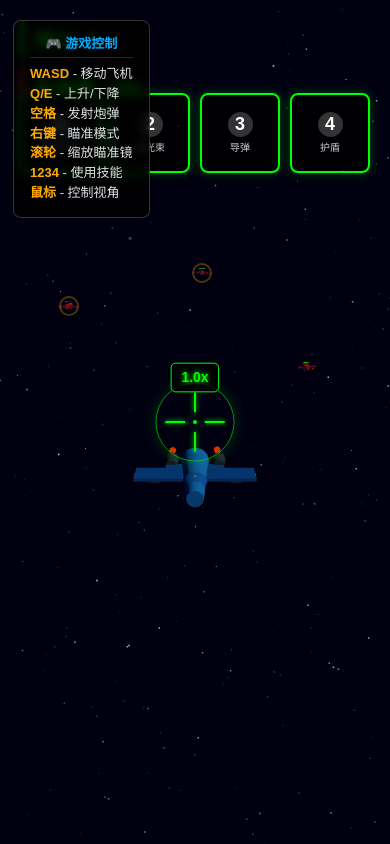
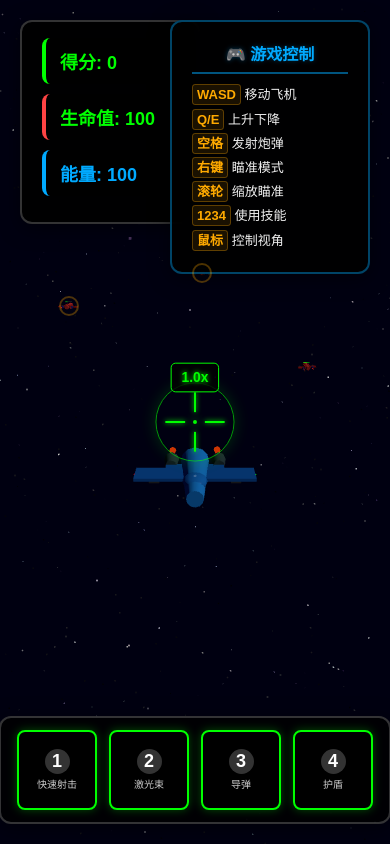
Before and after one commit to 9531lyj/space-battle-game, a website built with Vite: page index.html in a window 390 px wide. Built offline with nearby package versions, Linux system fonts and the light colour scheme; animation ran at ten frames a second.

Commit message:
Fix UI layout conflicts and improve control instructions display
 UI布局修复 (UI Layout Fixes):
- 修复控制说明与其他UI元素重叠问题
- 将玩家状态面板固定在左上角
- 将控制说明面板固定在右上角
- 将技能面板移至底部居中

 视觉效果优化 (Visual Improvements):
- 增强面板背景透明度和模糊效果
- 添加边框和阴影效果
- 优化键位高亮显示样式
- 改进悬停交互效果

 响应式设计 (Responsive Design):
- 使用 fixed 定位避免滚动问题
- 优化面板尺寸和间距
- 确保在不同屏幕尺寸下正常显示
- 移除可能导致冲突的padding

 代码优化 (Code Improvements):
- 简化HTML结构
- 优化CSS选择器
- 提高z-index层级管理
- 改进文字可读性

作者: 9531lyj
邮箱: 2233613389@qq.com

```diff
--- a/index.html
+++ b/index.html
@@ -40,13 +40,13 @@
 
         <div id="instructions">
           <p>🎮 游戏控制</p>
-          <p><strong>WASD</strong> - 移动飞机</p>
-          <p><strong>Q/E</strong> - 上升/下降</p>
-          <p><strong>空格</strong> - 发射炮弹</p>
-          <p><strong>右键</strong> - 瞄准模式</p>
-          <p><strong>滚轮</strong> - 缩放瞄准镜</p>
-          <p><strong>1234</strong> - 使用技能</p>
-          <p><strong>鼠标</strong> - 控制视角</p>
+          <p><strong>WASD</strong> 移动飞机</p>
+          <p><strong>Q/E</strong> 上升下降</p>
+          <p><strong>空格</strong> 发射炮弹</p>
+          <p><strong>右键</strong> 瞄准模式</p>
+          <p><strong>滚轮</strong> 缩放瞄准</p>
+          <p><strong>1234</strong> 使用技能</p>
+          <p><strong>鼠标</strong> 控制视角</p>
         </div>
       </div>
       <canvas id="game-canvas"></canvas>
--- a/src/style.css
+++ b/src/style.css
@@ -23,28 +23,49 @@ body {
   height: 100%;
 }
 
+/* UI覆盖层 - 移除padding避免布局冲突 */
 #ui-overlay {
-  position: absolute;
+  position: fixed;
   top: 0;
   left: 0;
+  width: 100%;
+  height: 100%;
   z-index: 100;
   pointer-events: none;
-  padding: 20px;
+  /* 移除padding，让子元素自己控制位置 */
 }
 
+/* 玩家状态面板 - 左上角，避免与控制说明冲突 */
 #player-stats {
-  margin-bottom: 20px;
+  position: fixed;
+  top: 20px;
+  left: 20px;
+  background: rgba(0, 0, 0, 0.9);
+  padding: 16px 20px;
+  border-radius: 12px;
+  border: 2px solid rgba(255, 255, 255, 0.2);
+  backdrop-filter: blur(10px);
+  box-shadow: 0 4px 20px rgba(0, 0, 0, 0.5);
+  z-index: 999;
+  min-width: 180px;
 }
 
 #score, #health, #energy {
-  font-size: 20px;
+  font-size: 18px;
   font-weight: bold;
-  margin-bottom: 8px;
+  margin-bottom: 10px;
   text-shadow: 2px 2px 4px rgba(0, 0, 0, 0.8);
-  padding: 5px 10px;
-  background: rgba(0, 0, 0, 0.6);
-  border-radius: 5px;
+  padding: 10px 14px;
+  background: rgba(0, 0, 0, 0.8);
+  border-radius: 8px;
   border-left: 4px solid;
+  box-shadow: 0 2px 8px rgba(0, 0, 0, 0.3);
+  transition: all 0.3s ease;
+}
+
+#score:hover, #health:hover, #energy:hover {
+  transform: translateX(2px);
+  box-shadow: 0 4px 12px rgba(0, 0, 0, 0.4);
 }
 
 #score {
@@ -62,51 +83,77 @@ body {
   border-left-color: #00aaff;
 }
 
-/* 控制说明面板 - 移到右上角，避免遮挡分数 */
+/* 控制说明面板 - 右上角，避免与其他UI元素冲突 */
 #instructions {
-  position: absolute;
+  position: fixed;
   top: 20px;
   right: 20px;
-  background: rgba(0, 0, 0, 0.8);
-  padding: 12px 16px;
-  border-radius: 8px;
-  font-size: 13px;
-  border: 1px solid rgba(255, 255, 255, 0.2);
-  backdrop-filter: blur(5px);
-  max-width: 200px;
-  z-index: 200; /* 确保在其他UI元素之上 */
+  background: rgba(0, 0, 0, 0.9);
+  padding: 16px 20px;
+  border-radius: 12px;
+  font-size: 14px;
+  border: 2px solid rgba(0, 170, 255, 0.4);
+  backdrop-filter: blur(10px);
+  box-shadow: 0 4px 20px rgba(0, 0, 0, 0.5);
+  max-width: 220px;
+  min-width: 200px;
+  z-index: 1000; /* 确保在所有UI元素之上 */
+  font-family: 'Arial', sans-serif;
 }
 
 #instructions p {
-  margin: 3px 0;
-  color: #e0e0e0;
-  line-height: 1.3;
+  margin: 6px 0;
+  color: #f0f0f0;
+  line-height: 1.4;
   font-weight: 400;
+  font-size: 13px;
 }
 
-/* 为控制说明添加标题样式 */
+/* 控制说明标题样式 */
 #instructions p:first-child {
   color: #00aaff;
   font-weight: bold;
-  margin-bottom: 8px;
+  font-size: 16px;
+  margin-bottom: 12px;
   text-align: center;
-  border-bottom: 1px solid rgba(0, 170, 255, 0.3);
-  padding-bottom: 4px;
+  border-bottom: 2px solid rgba(0, 170, 255, 0.5);
+  padding-bottom: 6px;
+  text-shadow: 0 0 5px rgba(0, 170, 255, 0.3);
 }
 
 /* 控制说明的键位高亮 */
 #instructions p strong {
   color: #ffaa00;
   font-weight: bold;
+  background: rgba(255, 170, 0, 0.1);
+  padding: 2px 4px;
+  border-radius: 3px;
+  border: 1px solid rgba(255, 170, 0, 0.3);
 }
 
-/* 技能面板 */
+/* 控制说明悬停效果 */
+#instructions:hover {
+  background: rgba(0, 0, 0, 0.95);
+  border-color: rgba(0, 170, 255, 0.6);
+  transform: scale(1.02);
+  transition: all 0.3s ease;
+}
+
+/* 技能面板 - 底部居中，避免与其他UI冲突 */
 #skills-panel {
-  position: absolute;
+  position: fixed;
   bottom: 20px;
-  left: 20px;
+  left: 50%;
+  transform: translateX(-50%);
   display: flex;
-  gap: 10px;
+  gap: 12px;
+  background: rgba(0, 0, 0, 0.8);
+  padding: 12px 16px;
+  border-radius: 12px;
+  border: 2px solid rgba(255, 255, 255, 0.2);
+  backdrop-filter: blur(10px);
+  box-shadow: 0 4px 20px rgba(0, 0, 0, 0.5);
+  z-index: 998;
 }
 
 .skill-slot {
```
